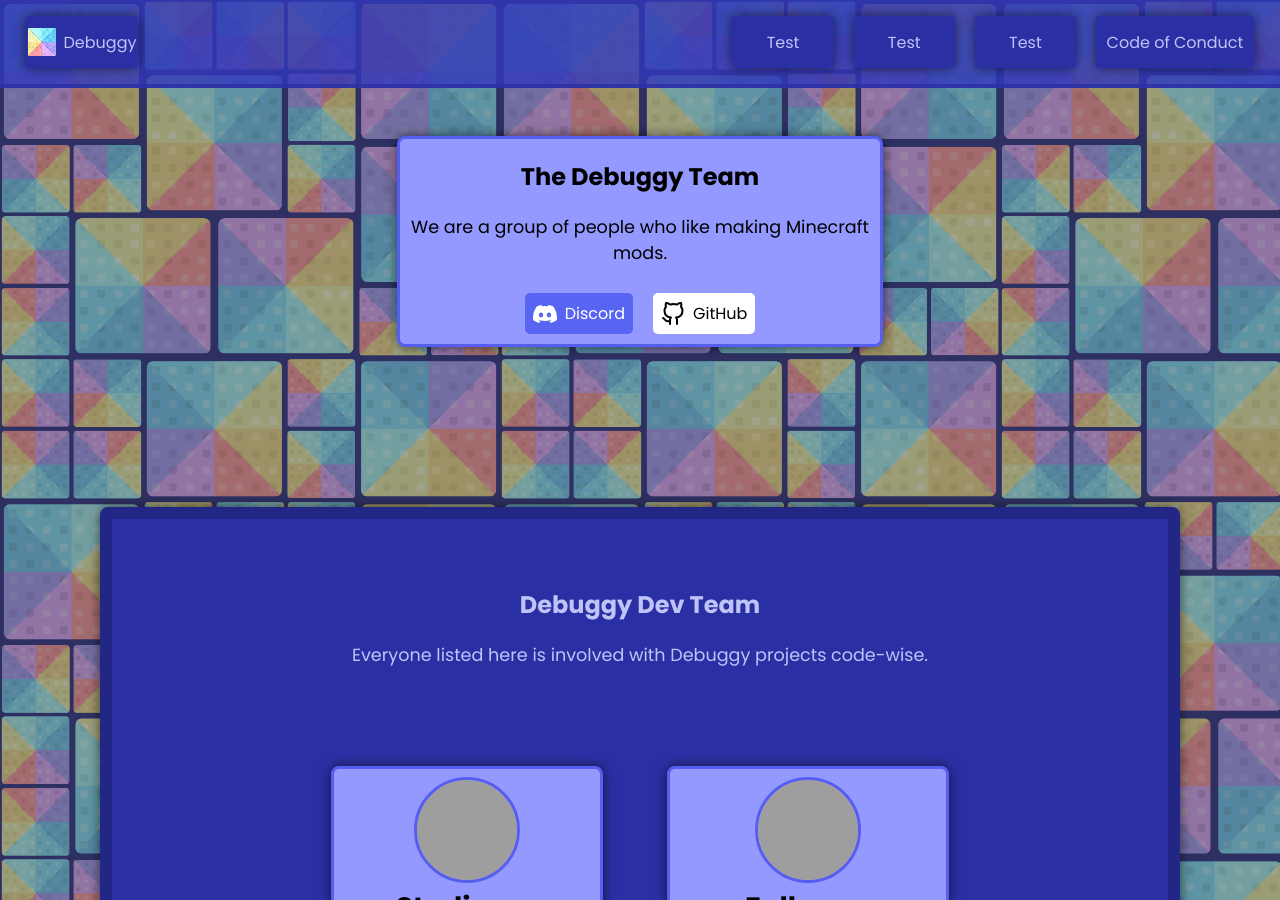
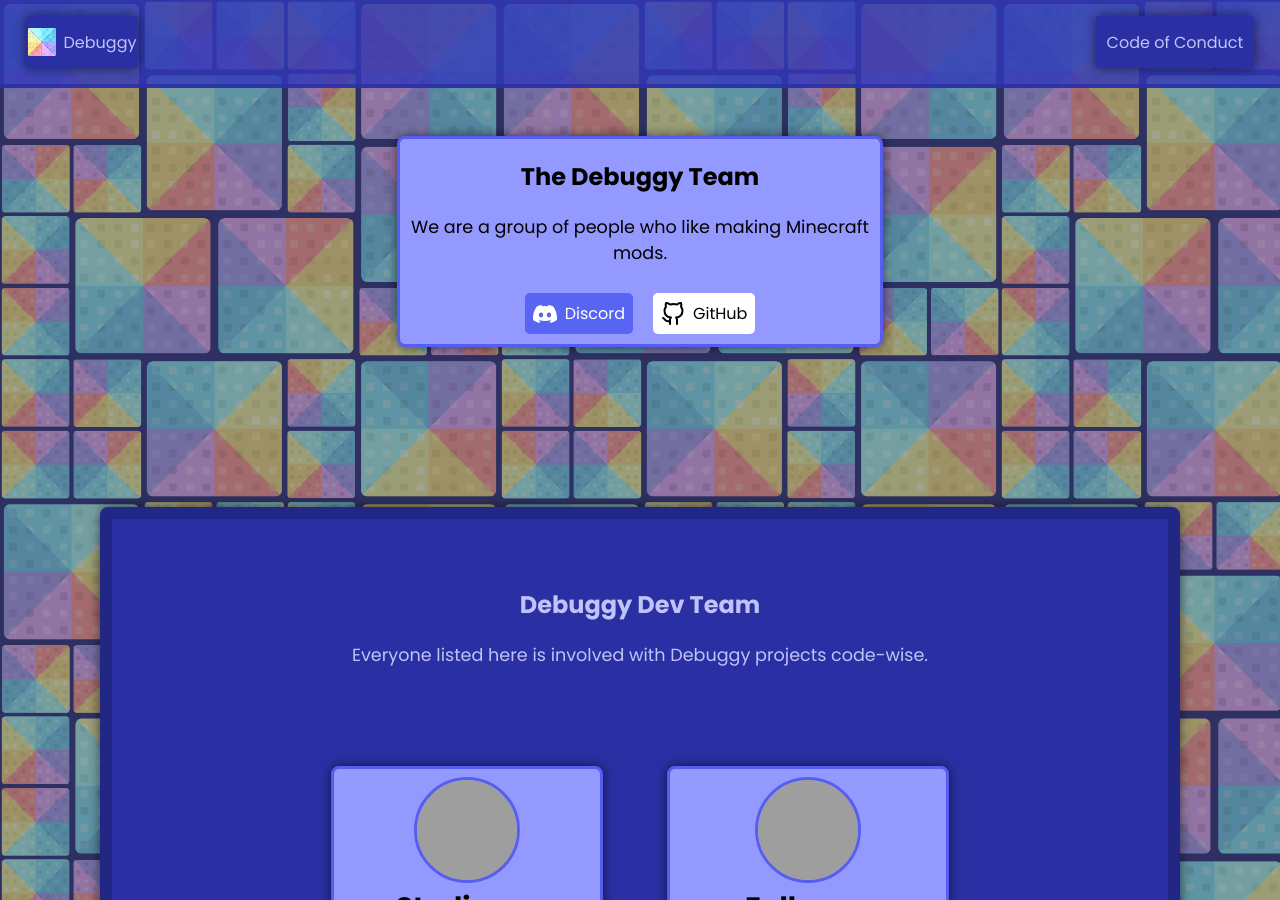
Before and after one commit to maximumpower55/debuggyteam.github.io, a Jekyll site: the page built from index.html, in a window 1280 px wide and 900 px high, cut to the strip 0-900 px from the top of the window. Built offline with Jekyll 4.4.1, drawn with Linux system fonts in a browser that asks for light colours; grey boxes are pictures that could not be loaded.

Commit message:
remove test pages

```diff
--- a/_data/navigation.yml
+++ b/_data/navigation.yml
@@ -1,8 +1,2 @@
-- name: Test
-  link: /
-- name: Test
-  link: /
-- name: Test
-  link: /
 - name: Code of Conduct
   link: /code-of-conduct
```
